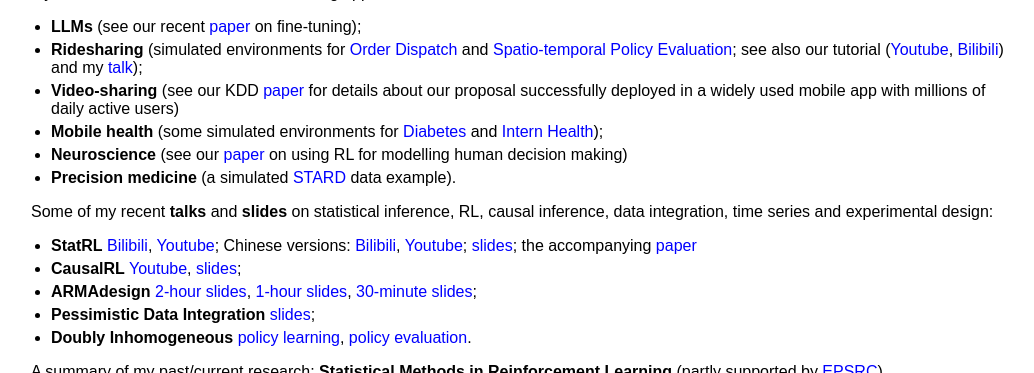
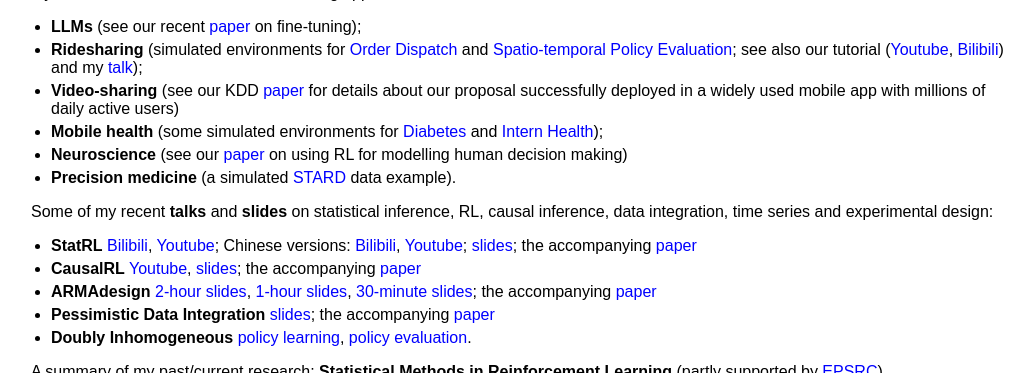
Before and after one commit to callmespring/callmespring.github.io, a Jekyll site: the page built from index.md, in a window 1280 px wide and 900 px high, scrolled down 1275 px, cut to the strip 0-373 px from the top of the window. Shown: the whole strip, without its empty margins (109-1143 px from the left). Built offline with Jekyll 4.4.1, drawn with Linux system fonts in a browser that asks for light colours.

Commit message:
Update index.md

```diff
--- a/index.md
+++ b/index.md
@@ -40,9 +40,9 @@ My research is motivated from the following applications:
 
 Some of my recent **talks** and **slides** on statistical inference, RL, causal inference, data integration, time series and experimental design:
 * **StatRL** [Bilibili](https://www.bilibili.com/video/BV1ZP4y1r7DC/?spm_id_from=333.337.search-card.all.click&vd_source=0ff25cf8645aa63231bec2428b94bf6f), [Youtube](https://www.youtube.com/watch?v=-SW9PevZThs&t=982s); Chinese versions: [Bilibili](https://www.bilibili.com/video/BV1kP411f7dA/?spm_id_from=333.337.search-card.all.click), [Youtube](https://www.youtube.com/watch?v=7NWBLuok8nk&t=3048s); [slides](https://callmespring.github.io/slides/StatRL.pdf); the accompanying [paper](https://arxiv.org/abs/2502.16195)
-* **CausalRL** [Youtube](https://www.youtube.com/watch?v=Zor1CmRyycw&t=397s), [slides](https://callmespring.github.io/slides/CausalRL.pdf);
-* **ARMAdesign** [2-hour slides](https://callmespring.github.io/slides/ABtesting.pdf), [1-hour slides](https://callmespring.github.io/slides/ARMAdesign.pdf), [30-minute slides](https://callmespring.github.io/slides/design30m.pdf);
-* **Pessimistic Data Integration** [slides](https://callmespring.github.io/slides/DataIntegration.pdf);
+* **CausalRL** [Youtube](https://www.youtube.com/watch?v=Zor1CmRyycw&t=397s), [slides](https://callmespring.github.io/slides/CausalRL.pdf); the accompanying [paper](https://arxiv.org/pdf/2002.01711)
+* **ARMAdesign** [2-hour slides](https://callmespring.github.io/slides/ABtesting.pdf), [1-hour slides](https://callmespring.github.io/slides/ARMAdesign.pdf), [30-minute slides](https://callmespring.github.io/slides/design30m.pdf); the accompanying [paper](https://arxiv.org/pdf/2408.05342v3)
+* **Pessimistic Data Integration** [slides](https://callmespring.github.io/slides/DataIntegration.pdf); the accompanying [paper](https://arxiv.org/pdf/2406.00317)
 * **Doubly Inhomogeneous** [policy learning](https://callmespring.github.io/slides/DIRL.pdf), [policy evaluation](https://callmespring.github.io/slides/DIOPE.pdf).
 
 A summary of my past/current research: **Statistical Methods in Reinforcement Learning** (partly supported by [EPSRC](https://gow.epsrc.ukri.org/NGBOViewGrant.aspx?GrantRef=EP/W014971/1))
```
